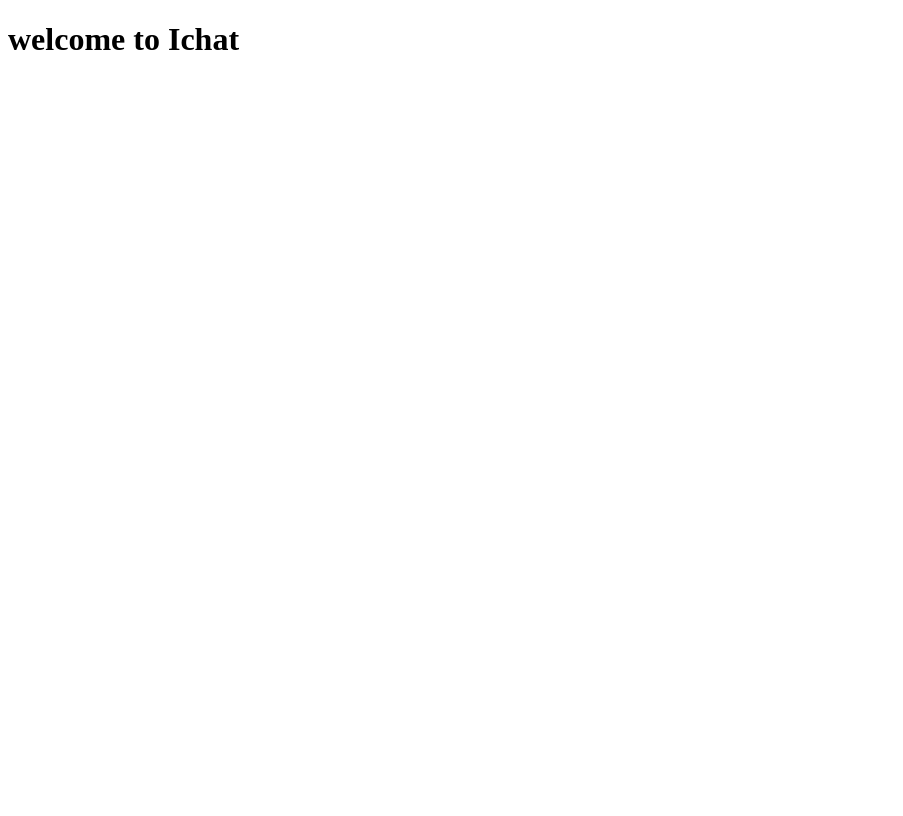
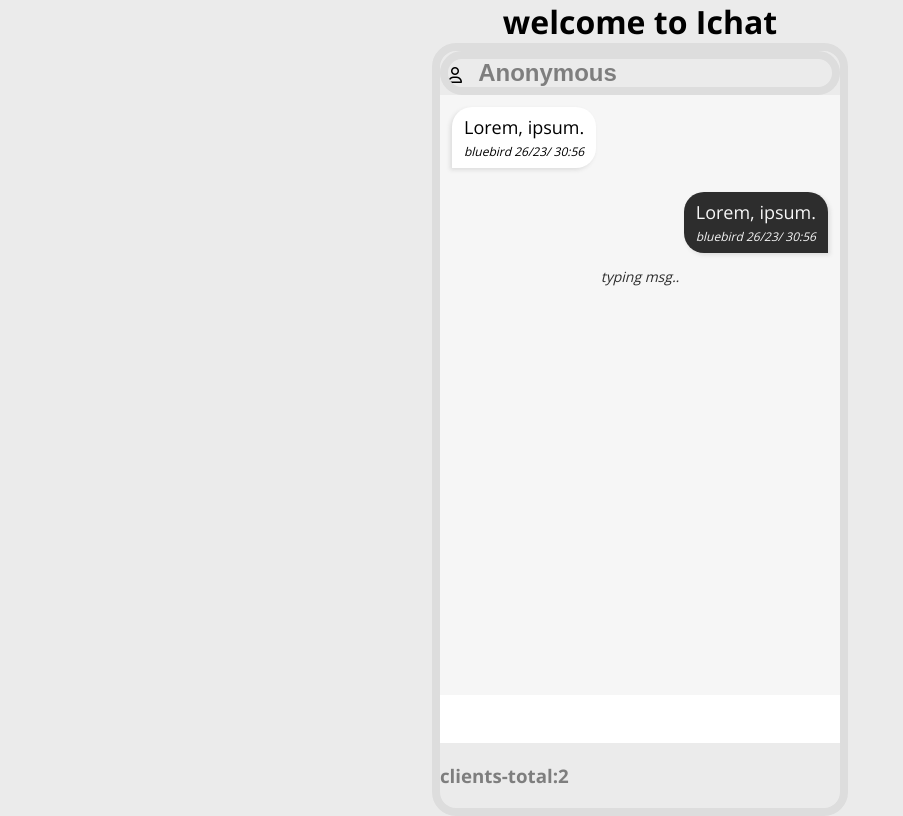
Before and after one commit to KARANSINGH34951/Chat-Application, a website: page public/index.html in a window 1280 px wide. Shown: the whole page, without its empty margins (0-903 px from the left). Drawn offline with nearby package versions, Linux system fonts and the light colour scheme.

Commit message:
Styling part and basic template setup

```diff
--- a/public/index.html
+++ b/public/index.html
@@ -3,9 +3,50 @@
 <head>
   <meta charset="UTF-8">
   <meta name="viewport" content="width=device-width, initial-scale=1.0">
+  <link rel="stylesheet" href="https://cdnjs.cloudflare.com/ajax/libs/font-awesome/6.6.0/css/all.min.css" integrity="sha512-Kc323vGBEqzTmouAECnVceyQqyqdsSiqLQISBL29aUW4U/M7pSPA/gEUZQqv1cwx4OnYxTxve5UMg5GT6L4JJg==" crossorigin="anonymous" referrerpolicy="no-referrer" />
   <title>Chat Applications</title>
+  <link rel="stylesheet" href="style.css">
 </head>
 <body>
   <h1>welcome to Ichat</h1>
+  <div class="main">
+    <div class="main">
+      <span><i class="far fa-user"></i></span>
+      <input type="text" id="name-input" class="name-input" value="Anonymous" maxlength="20">
+    </div>
+
+    <ul class="message-container" id="message-container">
+      <li class="message-left">
+        <p class="message">
+          Lorem, ipsum.
+          <span>bluebird  26/23/ 30:56</span>
+        </p>
+      </li>
+      <li class="message-right">
+        <p class="message">
+          Lorem, ipsum.
+          <span>bluebird  26/23/ 30:56</span>
+        </p>
+      </li>
+
+      <li class="message-feedback">
+        <p class="feedback" id="feedback">
+          typing msg..
+        </p>
+      </li>
+    </ul>
+
+    <form class="message-form" id="message-form">
+      <input type="text" name="message" id="message-input" class="message-input">
+      <div class="v-divider">
+        <button type="submit" class="send-button" id="send-button">
+          Send<i class="fas fa-paper-plane"></i>
+        </button>
+      </div>
+    </form>
+
+    <h3 class="clients-total" id="clients-total">clients-total:2</h3>
+  </div>
+
 </body>
 </html>
--- /dev/null
+++ b/public/style.css
@@ -0,0 +1,142 @@
+@import url('https://fonts.googleapis.com/css2?family=Open+Sans:wght@400;700&display=swap');
+
+* {
+  margin: 0;
+  padding: 0;
+  box-sizing: border-box;
+  scroll-behavior: smooth;
+}
+
+body {
+  font-family: 'Open Sans', sans-serif;
+  /* display: flex;
+  flex-direction: column;
+  justify-content: center;
+  align-items: center; */
+  display: grid;
+  place-items: center;
+  background-color: #ebebeb;
+}
+
+.title {
+  margin: 20px 0;
+}
+
+.main {
+  border: 8px solid #dddddd;
+  border-radius: 24px;
+  overflow: hidden;
+}
+
+.name {
+  display: flex;
+  font-size: 32px;
+  font-weight: 700;
+  padding: 8px 16px;
+  color: #7e7e7e;
+  background-color: #ebebeb;
+}
+
+.name > span {
+  color: #bbb;
+}
+
+.name-input {
+  font-size: 24px;
+  font-weight: 700;
+  color: #7e7e7e;
+  flex-grow: 1;
+  border: none;
+  margin: 0px 12px;
+  outline: none;
+  background-color: #ebebeb;
+}
+
+.message-container {
+  display: flex;
+  flex-direction: column;
+  background-color: #f6f6f6;
+  width: 400px;
+  height: 600px;
+  overflow-y: scroll;
+  overflow-x: hidden;
+}
+
+.message-left,
+.message-right {
+  list-style: none;
+  padding: 8px 12px;
+  margin: 12px;
+  max-width: 250px;
+  font-size: 18px;
+  word-wrap: break-word;
+}
+
+.message-left {
+  border-radius: 20px 20px 20px 0px;
+  align-self: flex-start;
+  background-color: #fff;
+  box-shadow: -2px 2px 4px #dcdcdc;
+}
+
+.message-right {
+  border-radius: 20px 20px 0px 20px;
+  align-self: flex-end;
+  background-color: #2d2d2d;
+  box-shadow: 2px 2px 4px #dcdcdc;
+  color: #f6f6f6;
+}
+
+.message-left > p > span,
+.message-right > p > span {
+  display: block;
+  font-style: italic;
+  font-size: 12px;
+  margin-top: 4px;
+}
+
+.feedback {
+  font-style: italic;
+  font-size: 14px;
+  padding: 0px 16px 16px 16px;
+  color: #2d2d2d;
+  text-align: center;
+}
+
+.message-form {
+  display: flex;
+  justify-content: space-between;
+  width: 400px;
+}
+
+.message-input {
+  flex-grow: 1;
+  height: 48px;
+  font-size: 16px;
+  border: none;
+  outline: none;
+  padding: 0 12px;
+  background-color: #fff;
+}
+
+.send-button {
+  height: 48px;
+  font-size: 16px;
+  border: none;
+  color: black;
+  padding: 0px 20px;
+  outline: none;
+  background-color: #fff;
+  cursor: pointer;
+}
+
+.v-divider {
+  height: 48px;
+  width: 2px;
+  background-color: #f6f6f6;
+}
+
+.clients-total {
+  margin: 20px 0;
+  color: #7e7e7e;
+}
```
Also changed, not shown: 1 other file.
